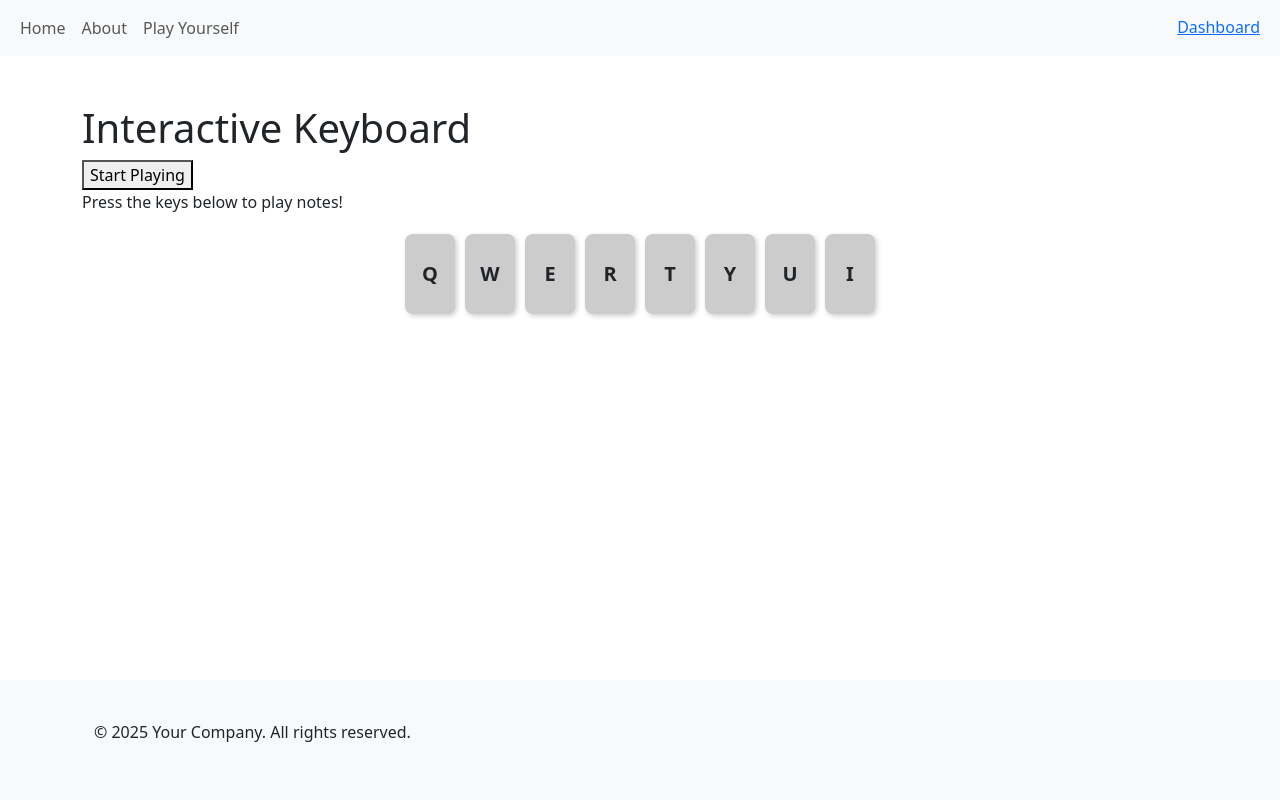
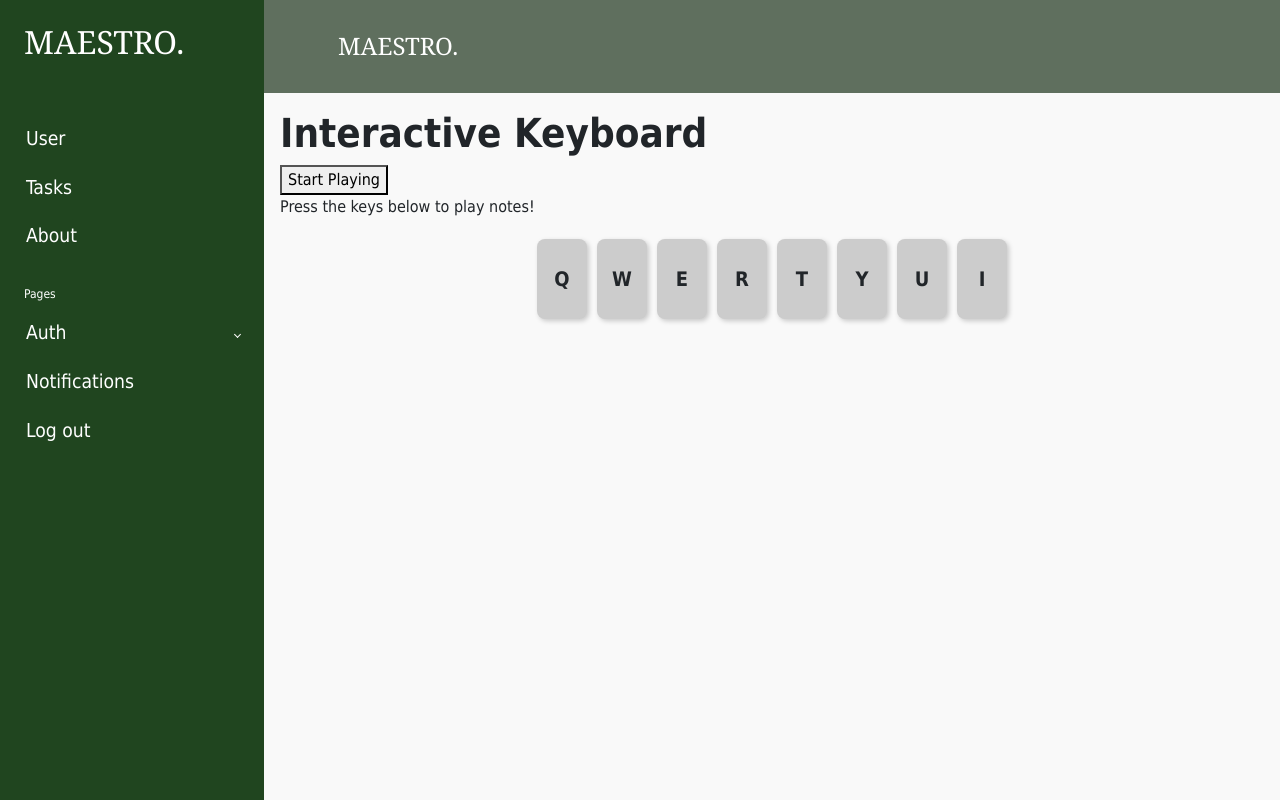
Before and after one commit to kindude/Maestro, a Django app: page /play in a window 1280 px wide. Run offline with Django 5.2, Linux system fonts and the light colour scheme; a user stored in the database is signed in; parts of the project's set-up code (start-up, migrations or seed data) failed here and were passed over; some libraries are stand-ins or nearby versions.

Commit message:
Separating blocks

```diff
--- a/MaestroApp/static/css/base.css
+++ b/MaestroApp/static/css/base.css
@@ -1,20 +1,136 @@
-html, body {
-    height: 100%;
-    margin: 0;
+@import url('https://fonts.googleapis.com/css2?family=Poppins:ital,wght@0,100;0,200;0,300;0,400;0,500;0,600;0,700;0,800;0,900;1,100;1,200;1,300;1,400;1,500;1,600;1,700;1,800;1,900&display=swap');
+
+body {
+    font-family: Tahoma, sans-serif;
 }
 
-.wrapper {
+h1 {
+    font-weight: 800;
+}
+
+li {
+    list-style: none;
+}
+
+a {
+    text-decoration: none;
+    color: #FFF;
+
+}
+
+.main {
+    min-height: 100vh;
+    width: 100%;
+    overflow: hidden;
+    background-color: #f9f9f9;
+}
+
+#sidebar {
+    max-width: 264px;
+    min-width: 264px;
+    transition: all 0.35s ease-in-out;
+    background-color: #20451f;
     display: flex;
     flex-direction: column;
-    min-height: 100vh;
 }
 
-.content {
-    flex: 1;
+#sidebar.collapsed {
+    margin-left: -264px;
 }
 
-footer {
-    background: #f8f9fa;
-    padding: 1rem;
-    text-align: center;
+.toggler-btn {
+    background-color: transparent;
+    cursor: pointer;
+    border: 0;
 }
+
+.toggler-btn i {
+    font-size: 1.5rem;
+    font-weight: 1000;
+}
+
+.navbar {
+
+    font-size: 1.5rem;
+    font-family: Georgia, serif;
+    color: #FFF;
+    padding: 1.15rem 1.5rem;
+    background-color: #5f6f5e;
+    font-weight: 800;
+    font-family: Georgia, serif;
+    font-weight: 80;
+}
+.navbar-logo {
+    padding: 1.15rem 1.5rem;
+    text-align: left;
+    padding: .625rem 1.625rem;
+    position: relative;
+    display: block;
+
+}
+.sidebar-nav {
+    flex: 1 1 auto;
+}
+
+.sidebar-logo {
+    padding: 1.15rem 1.5rem;
+    text-align: left;
+}
+
+.sidebar-logo a {
+    font-family: Georgia, serif;
+    color: #FFF;
+    font-weight: 80;
+    font-size: 2rem;
+}
+
+.sidebar-header {
+    color: #FFF;
+    font-size: .75rem;
+    padding: 1.5rem 1.5rem .375rem;
+}
+
+a.sidebar-link {
+    padding: .625rem 1.625rem;
+    color: #FFF;
+    position: relative;
+    transition: all 0.35s;
+    display: block;
+    font-size: 1.2rem;
+    font-family: Tahoma, sans-serif;
+}
+
+a.sidebar-link:hover {
+    background-color: #f9f6f630;
+}
+
+.sidebar-link[data-bs-toggle="collapse"]::after {
+    border: solid;
+    border-width: 0 .075rem .075rem 0;
+    content: "";
+    display: inline-block;
+    padding: 2px;
+    position: absolute;
+    right: 1.5rem;
+    top: 1.4rem;
+    transform: rotate(-135deg);
+    transition: all .2s ease-out;
+}
+
+.sidebar-link[data-bs-toggle="collapse"].collapsed::after {
+    transform: rotate(45deg);
+    transition: all .2s ease-out;
+}
+
+/* Screen size less than 768px */
+
+@media (max-width:768px) {
+
+    .sidebar-toggle {
+        margin-left: -264px;
+    }
+
+    #sidebar.collapsed {
+        margin-left: 0;
+    }
+}
--- a/MaestroApp/templates/components/components/navbar.html
+++ b/MaestroApp/templates/components/components/navbar.html
@@ -1,29 +1,10 @@
-<nav class="navbar navbar-expand-sm bg-light">
-      <div class="container-fluid">
-        <!-- Links -->
-        <ul class="navbar-nav">
-          <li class="nav-item">
-            <a class="nav-link" href="/">Home</a>
-          </li>
-          <li class="nav-item">
-            <a class="nav-link" href="about">About</a>
-          </li>
-          <li class="nav-item">
-            <a class="nav-link" href="play">Play Yourself</a>
-          </li>
-        <ul class="navbar-nav ms-auto" style="position: absolute; right: 20px; top: 15px;">
-        {% if user.is_authenticated %}
-            <li><a href="#">Dashboard</a></li>
-            </li>
-        {% else %}
-            <li><a href="#">Register</a></li>
-            <li><a href="#">Login</a></li>
-        {% endif %}
-        </ul>
-
-
-        </ul>
-
-
-      </div>
+<nav class="navbar navbar-expand">
+    <button class="toggler-btn" type="button">
+        <i class="lni lni-text-align-left"></i>
+    </button>
+    <div class="container-fluid">
+        <div class="navbar-logo">
+           {% block currentpage_block %} <a href="{% url 'home' %}">MAESTRO.</a> {% endblock %}
+        </div>
+    </div>
 </nav>
--- /dev/null
+++ b/MaestroApp/templates/components/components/sidebar.html
@@ -0,0 +1,73 @@
+<aside id="sidebar" class="sidebar-toggle">
+    <div class="sidebar-logo">
+        <a href="{% url 'home' %}">MAESTRO.</a>
+    </div>
+    <!-- sidebar nav -->
+    <ul class="sidebar-nav p-0">
+        <li class="sidebar-header">
+        </li>
+        <li class="sidebar-item">
+            {% if user.is_authenticated %}
+            <a href= "{% url 'home' %}" class="sidebar-link">
+                <i class="lni lni-user"></i>
+
+                <span>User</span>
+            </a>
+        </li>
+        <li class="sidebar-item">
+            <a href="{% url 'home' %}" class="sidebar-link">
+                <i class="lni lni-agenda"></i>
+                <span>Tasks</span>
+            </a>
+            <a href="{% url 'about' %}" class="sidebar-link">
+                <i class="lni lni-agenda"></i>
+                <span>About</span>
+            </a>
+        </li>
+        <li class="sidebar-header">
+            Pages
+        </li>
+        <li class="sidebar-item">
+            <a href="{% url 'home' %}" class="sidebar-link collapsed has-dropdown" data-bs-toggle="collapse"
+                data-bs-target="#auth" aria-expanded="true" aria-controls="auth">
+                <i class="lni lni-protection"></i>
+                <span>Auth</span>
+            </a>
+            <li class="sidebar-item">
+                <a href="{% url 'home' %}" class="sidebar-link">
+                    <i class="lni lni-popup"></i>
+                    <span>Notifications</span>
+                </a>
+            </li>
+        </li>
+            <ul id="auth" class="sidebar-dropdown list-unstyled collapse" data-bs-parent="#sidebar">
+
+
+§                    {% else %}
+            <li>
+                <li class="sidebar-item">
+                    <a href="{% url 'home' %}" class="sidebar-link">About</a>
+                </li>
+                <li class="sidebar-item">
+
+                    <a href="{% url 'login' %}" class="sidebar-link">Login</a>
+                </li>
+
+                <li class="sidebar-item">
+                    <a href="{% url 'register' %}" class="sidebar-link">Register</a>
+                </li>
+            </ul>
+            </li>
+            {% endif %}
+    </ul>
+    <!-- end of sidebar nav -->
+
+    {% if user.is_authenticated %}
+    <div class="sidebar-footer">
+        <a href="#" class="sidebar-link">
+            <i class="lni lni-exit"></i>
+            <span>Log out</span>
+        </a>
+    </div>
+    {% endif %}
+</aside>
--- a/MaestroApp/templates/components/layouts/base.html
+++ b/MaestroApp/templates/components/layouts/base.html
@@ -1,26 +1,40 @@
 <!DOCTYPE html>
+{% load static %}
 <html lang="en">
 <head>
-    {% load static %}
-    {% load django_bootstrap5 %}
     <meta charset="UTF-8">
-    <title>{% block title %}My Site{% endblock %}</title>
-    <link href="https://cdn.jsdelivr.net/npm/bootstrap@5.3.0-alpha3/dist/css/bootstrap.min.css" rel="stylesheet">
-    <script src="https://cdn.jsdelivr.net/npm/bootstrap@5.3.0-alpha3/dist/js/bootstrap.bundle.min.js"></script>
-    <link href="{% static 'css/base.css' %}" rel="stylesheet">
-    {% block extra_css %}{% endblock %}
-    {% block extra_scripts %}{% endblock %}
+    <meta http-equiv="X-UA-Compatible" content="IE=edge">
+    <meta name="viewport" content="width=device-width, initial-scale=1.0">
+    <title>Maestro - {% block title_block %}
+        {% endblock %}
+    </title>
+    <link href="https://cdn.lineicons.com/4.0/lineicons.css" rel="stylesheet" />
+    <link href="https://cdn.jsdelivr.net/npm/bootstrap@5.3.3/dist/css/bootstrap.min.css" rel="stylesheet"
+        integrity="sha384-QWTKZyjpPEjISv5WaRU9OFeRpok6YctnYmDr5pNlyT2bRjXh0JMhjY6hW+ALEwIH" crossorigin="anonymous">
+    <link rel="stylesheet" href="{% static 'css/base.css'%}"/>
+    {% block extra_scripts %} {% endblock %}
+
+
 </head>
+
 <body>
-    <div class="wrapper">
-        {% include "components/components/navbar.html" %}
+    <div class="d-flex">
+        <!-- make sidebar -->
+        {% include 'components/components/sidebar.html' %}
+        <!-- end of sidebar -->
 
-        <div class="container mt-5 content">
-            {% block content %}{% endblock %}
+        <!-- nav bar -->
+        <div class="main">
+            {% include 'components/components/navbar.html' %}
+            <main class="p-3">
+                {% block content %} {% endblock %}
+                {% block extra_css %} {% endblock %}
+            </main>
         </div>
 
-        <!-- Sticky Footer -->
-        {% include "components/components/footer.html" %}
     </div>
-</body>
+
+    <script src="{% static 'js/base.js' %}"></script>
+    </body>
+
 </html>
--- a/MaestroApp/templates/pages/home.html
+++ b/MaestroApp/templates/pages/home.html
@@ -1,7 +1,6 @@
-{% extends 'components/layouts/basetemplate.html' %}
+{% extends 'components/layouts/base.html' %}
 
-{% block title %} Home {% endblock %}
+{% block title_block %} Home {% endblock %}
 {%  block content %}
-<h1> Hello from the Home Page</h1>
 
 {% endblock %}
--- a/MaestroApp/urls.py
+++ b/MaestroApp/urls.py
@@ -1,10 +1,12 @@
 
 from django.urls import path
 
-from MaestroApp.views import index, about, play
+from MaestroApp.views import index, about, play, dashboard
+
 
 urlpatterns = [
     path('', index, name='home'),
     path('about', about, name='about'),
-    path('play', play, name='play')
+    path('play', play, name='play'),
+    path('dashboard', dashboard, name='dashboard')
 ]
--- a/MaestroApp/views.py
+++ b/MaestroApp/views.py
@@ -15,3 +15,7 @@ def about(request):
 
 def play(request):
     return render(request, 'pages/play.html')
+
+
+def dashboard(request):
+    return render(request, 'pages/dashboard.html')
```
Also changed, not shown: MaestroApp/static/css/basetemplate.css (deleted, +0 -136 lines), MaestroApp/templates/components/layouts/basetemplate.html (deleted, +0 -116 lines), MaestroApp/templates/pages/dashboard.html (added, +7 -0 lines), MaestroApp/static/js/base.js (renamed from MaestroApp/static/js/basetemplate.js).
